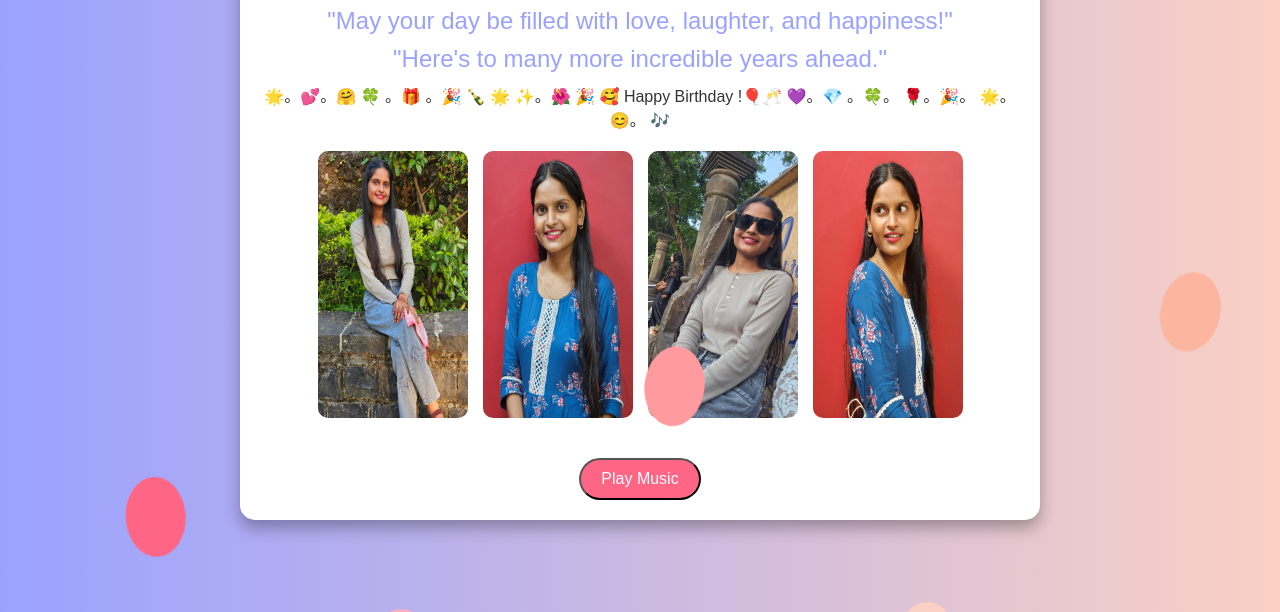
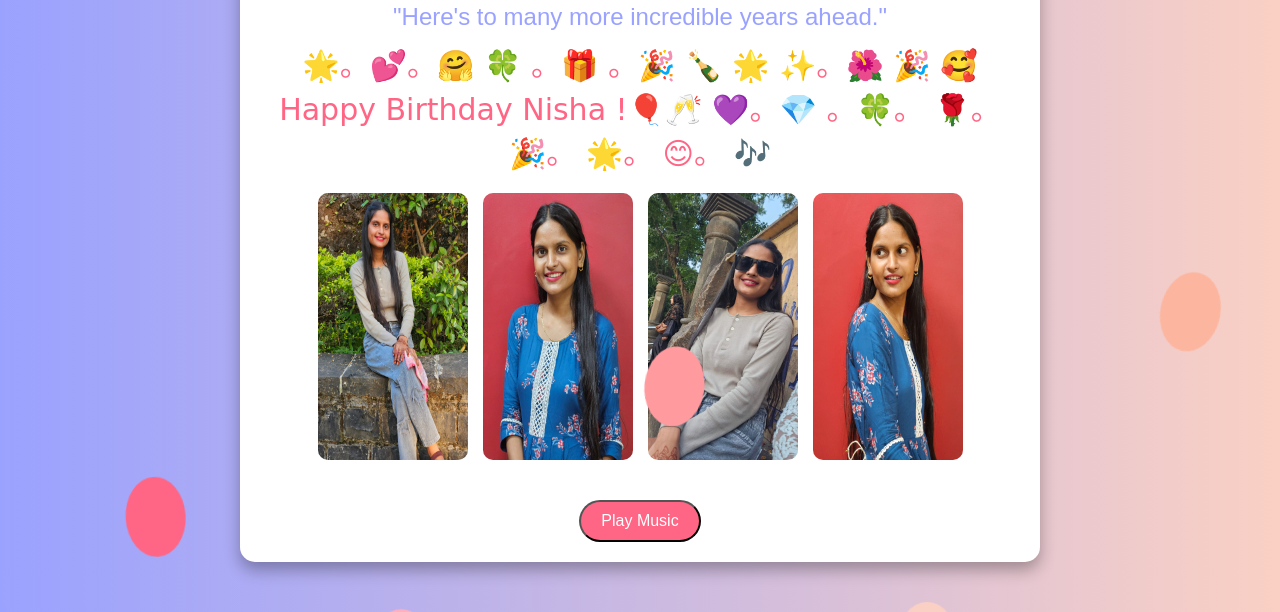
Before and after one commit to amanilym/nishabirthday, a plain HTML site: page index.html in a window 1280 px wide. Shown: the part 188-800 px from the top of the page. Drawn offline with Linux system fonts and the light colour scheme.

Commit message:
index.html

```diff
--- a/index.html
+++ b/index.html
@@ -126,11 +126,11 @@
       <div class="quote-line">"You are a precious gem, unique and beautiful."</div>
       <div class="quote-line">"May your day be filled with love, laughter, and happiness!"</div>
       <div class="quote-line">"Here's to many more incredible years ahead."</div>
-      <div>🌟。💕。🤗 🍀
+      <div class="quote-line1">🌟。💕。🤗 🍀
         。🎁 。🎉  🍾 🌟
         ✨。🌺
          🎉  🥰 Happy
-            Birthday !🎈🥂
+            Birthday Nisha !🎈🥂
         💜。💎
         。🍀。 🌹。🎉。
          🌟。 😊。 🎶</div>
```
